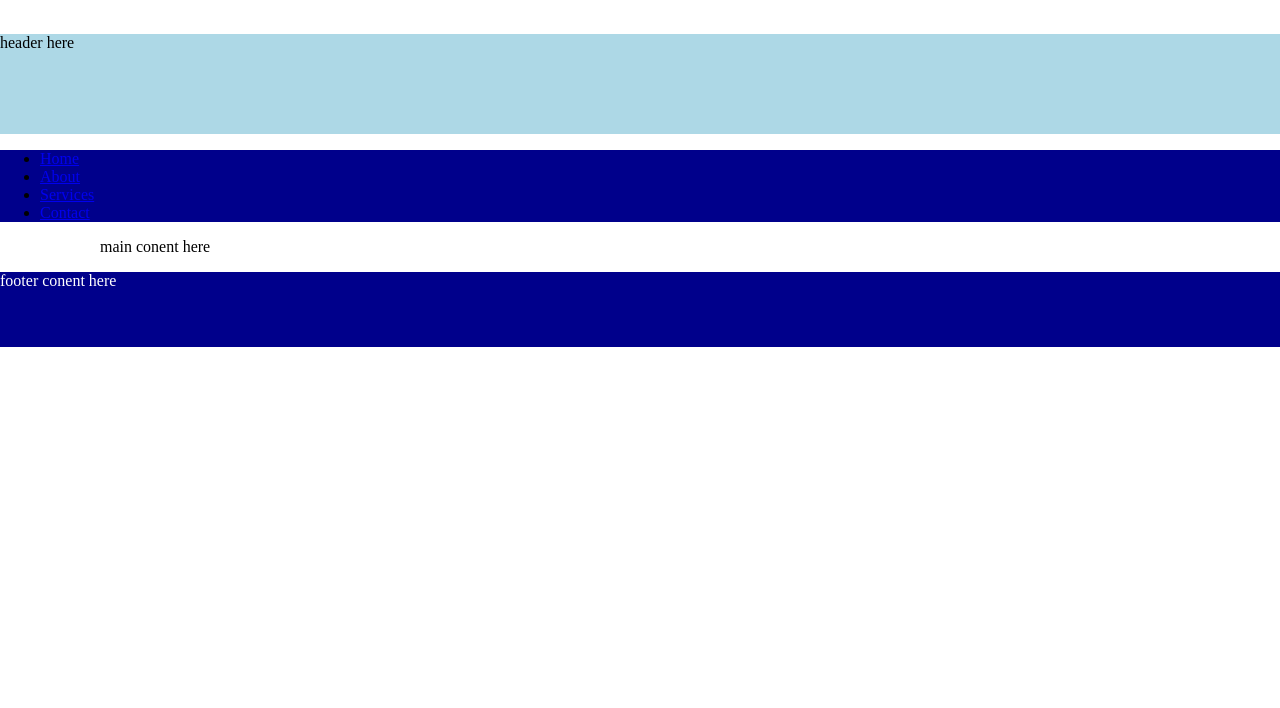
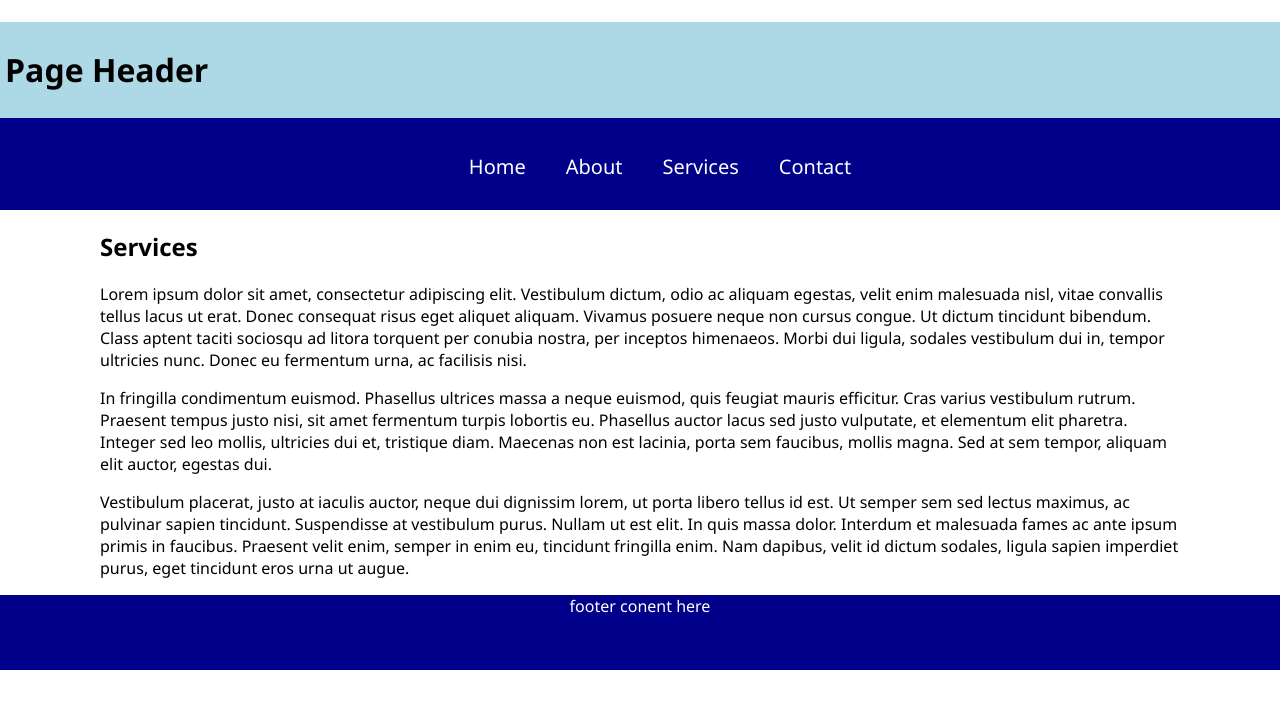
Before and after one commit to viviane2796/imed2315-try1, a plain HTML site: page services.html in a window 1280 px wide. Drawn offline with Linux system fonts and the light colour scheme.

Commit message:
updated Pages final

```diff
--- a/css/style.css
+++ b/css/style.css
@@ -1,15 +1,46 @@
 body{
-    margin: 0;
-    padding: 0;
+    margin: 0px;
+    font-family: 'Segoe UI', Tahoma, Geneva, Verdana, sans-serif;
 }
 header{
-    min-height: 100px;
+    min-height:50px;
     background-color: lightblue;
-    margin: 0;
+    padding: 5px 5px 5px;
+        -webkit-flex: 1;
+    -ms-flex: 1;
+    flex: 1;
 }
-nav{
+
+nav {
+    display: flex;
+    justify-content: center;
+    font-size: 20px;
+    color: #ffffff;
     background-color: darkblue;
+    overflow: hidden;
+
 }
+
+nav a {
+    color: #ffffff;
+    text-decoration: none;
+    display: block;
+    padding: 5px 10px 0px;
+}
+
+nav ul li {
+
+    list-style-type: none;
+    float: left;
+ padding: 10px;
+}
+
+nav a:hover {
+    background-color: red;
+    display: block;
+padding: 5px 10px 0px;
+}
+
 
 main{
     margin: 0 auto;
@@ -20,4 +51,5 @@ footer{
     min-height: 75px;
     background-color: darkblue;
     color: white;
+    text-align: center;
 }
--- a/services.html
+++ b/services.html
@@ -7,7 +7,7 @@
 <link rel="stylesheet" href="css/style.css">
 </head>
 <body>
-<header> <p>header here</p></header>
+<header>  <h1> Page Header</h1></header>
 <nav>
 <ul>
 <li><a href="index.html"> Home</a></li>
@@ -17,9 +17,26 @@
 </ul>
 </nav>
 <main>
-<p>main conent here</p>
+    <h2>Services</h2>
+        <p>Lorem ipsum dolor sit amet, consectetur adipiscing elit. Vestibulum dictum, odio ac aliquam egestas, velit
+            enim malesuada nisl, vitae convallis tellus lacus ut erat. Donec consequat risus eget aliquet aliquam.
+            Vivamus posuere neque non cursus congue. Ut dictum tincidunt bibendum. Class aptent taciti sociosqu ad
+            litora torquent per conubia nostra, per inceptos himenaeos. Morbi dui ligula, sodales vestibulum dui in,
+            tempor ultricies nunc. Donec eu fermentum urna, ac facilisis nisi.</p>
 
-</main>
+        <p>In fringilla condimentum euismod. Phasellus ultrices massa a neque euismod, quis feugiat mauris efficitur.
+            Cras varius vestibulum rutrum. Praesent tempus justo nisi, sit amet fermentum turpis lobortis eu. Phasellus
+            auctor lacus sed justo vulputate, et elementum elit pharetra. Integer sed leo mollis, ultricies dui et,
+            tristique diam. Maecenas non est lacinia, porta sem faucibus, mollis magna. Sed at sem tempor, aliquam elit
+            auctor, egestas dui.</p>
+
+        <p>Vestibulum placerat, justo at iaculis auctor, neque dui dignissim lorem, ut porta libero tellus id est. Ut
+            semper sem sed lectus maximus, ac pulvinar sapien tincidunt. Suspendisse at vestibulum purus. Nullam ut est
+            elit. In quis massa dolor. Interdum et malesuada fames ac ante ipsum primis in faucibus. Praesent velit
+            enim, semper in enim eu, tincidunt fringilla enim. Nam dapibus, velit id dictum sodales, ligula sapien
+            imperdiet purus, eget tincidunt eros urna ut augue.</p>
+
+    </main>
 <footer>
 <p>footer conent here</p>
 </footer>
```
Also changed, not shown: about.html (+20 -3 lines), contact.html (+20 -3 lines), index.html (+2 -2 lines).
